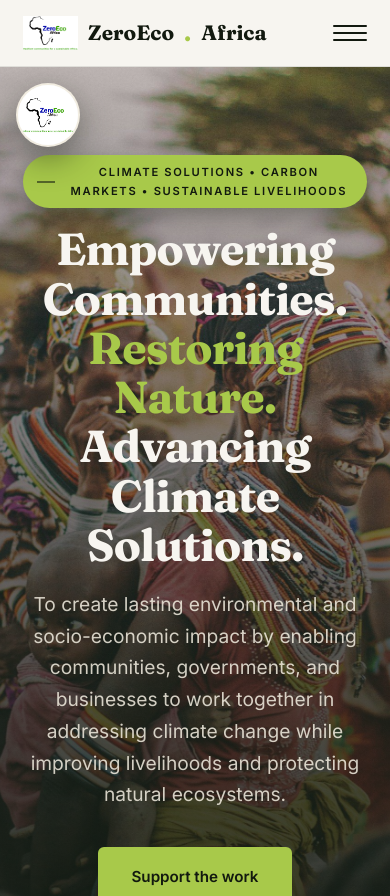
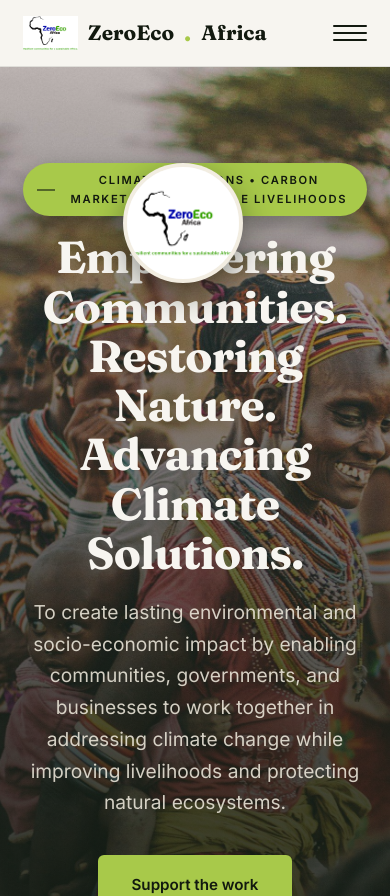
Before and after one commit to Tuli352/ZEROAFRICA, a Next.js app: page / in a window 390 px wide. Shown: the top 896 px of the page. Built offline with nearby package versions, Linux system fonts and the light colour scheme.

Commit message:
Update website

```diff
--- a/src/app/globals.css
+++ b/src/app/globals.css
@@ -353,19 +353,6 @@
 
 .section-tight {
   padding: 64px var(--gutter);
-}
-
-/* Used on inner pages that no longer have a .page-hero, to push the
-   first section down clear of the sticky header. Scales down on
-   mobile instead of leaving a fixed 140px gap above the fold. */
-.section-opener {
-  padding-top: 140px;
-}
-
-@media (max-width: 640px) {
-  .section-opener {
-    padding-top: 72px;
-  }
 }
 
 .section-dark {
@@ -518,22 +505,13 @@
 }
 
 @media (max-width: 720px) {
-  /* Small badge tucked in the top-left corner, right under the
-     header. Clearance is sized exactly to the badge, not a large
-     empty band, so the page content starts almost immediately and
-     never overlaps or gets truncated by the logo. */
-  .hero-badge {
-    top: 16px;
-    left: 16px;
-    right: auto;
-    width: 64px;
-    height: 64px;
-    border-width: 2px;
-  }
-
+  /* Reserve empty space at the top of the hero so the badge has
+     somewhere to sit without ever overlapping the headline below it */
   .hero .hero-content {
-    padding-top: 88px;
-  }
+    padding-top: 96px;
+  }
+
+
 }
 
 .hero .eyebrow {
@@ -555,10 +533,6 @@
   font-size: clamp(2.8rem, 7vw, 5rem);
   max-width: 850px;
   margin-bottom: 20px;
-}
-
-.hero h1 .hero-highlight {
-  color: var(--sprout);
 }
 
 .hero p.lede {
```
